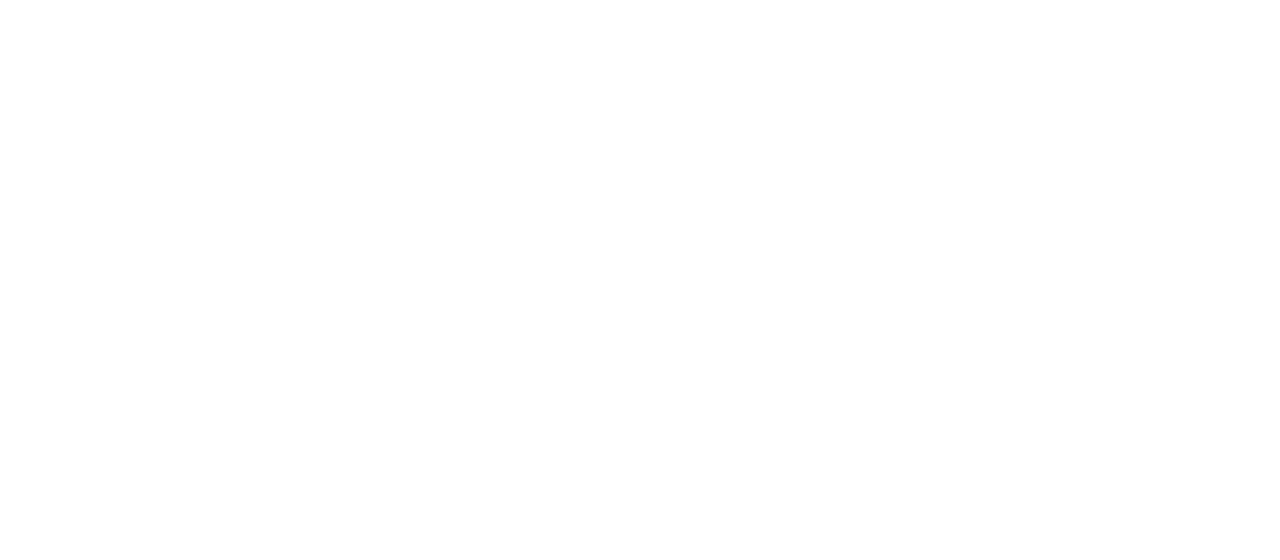
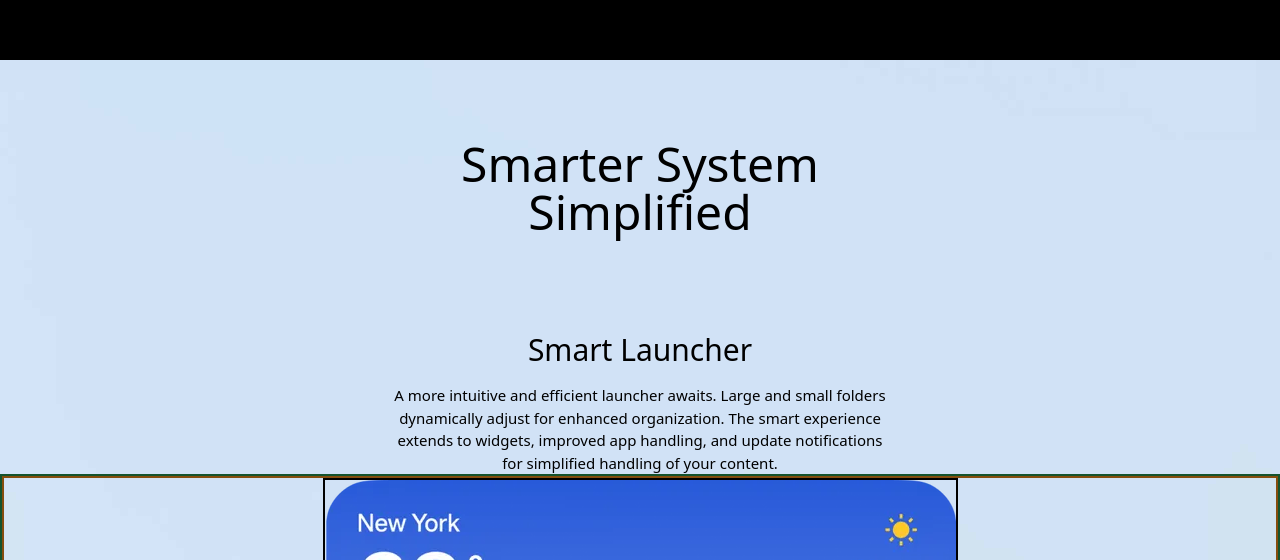
Before and after one commit to Amitrawat4532/faculticeducation, a Next.js app: page /three in a window 1280 px wide. Before the commit this address had no page. Shown: the part 740-1300 px from the top of the page. Before the commit the page ends 800 px from the top, so only its background shows below. Built offline with nearby package versions, Linux system fonts and the light colour scheme.

Commit message:
fixed scale value

```diff
--- a/pages/Finalanimation.js
+++ b/pages/Finalanimation.js
@@ -16,7 +16,7 @@
 
   const v = motionValue(scrVal);
   const w = useTransform(v, [1312, 1900], [30, 0]);
-  const P = useTransform(v, [1214, 2050], [30, 0]);
+  const P = useTransform(v, [1214, 2050], [30, -10]);
 
   const P1 = useTransform(v, [1214, 2050], [1.3, 3.5]);
   const P2 = useTransform(v, [1214, 2050], [0, 65]);
@@ -30,17 +30,6 @@
   const opacity = useTransform(v, [1200, 100], [0, 1]);
   const opacityimg = useTransform(v, [1900, 100], [0, 1]);
   const opacityText = useTransform(v, [100, 800], [0, 1]);
-  // const borderRadius = useTransform(v, [0, 1], ["0px", "50px"]);
-  // const scale = useTransform(scrollYProgress, [1214, 2050], [1, 5]);
-  // const backgroundColor = useTransform(
-  //   v,
-  //   [0, 1],
-  //   ["red", "url('/images/backgroundimgdown.jpg')"]
-  // );
-  // const opacityImg = useTransform(v, [10, 100], [0, 1]);
-  // icon transformation section
-  // const icon3 = useTransform(scrollYProgress, [0.3, 0.4], [1.1, 0.6]);
-  // icon transformation section
 
   return (
     <>
--- /dev/null
+++ b/pages/three.js
@@ -0,0 +1,60 @@
+/* eslint-disable @next/next/no-img-element */
+import { motion } from "framer-motion";
+import Dummy from "/components/Dummy";
+
+const Three = () => {
+  // scale .8 -> .6
+
+  return (
+    <>
+      <Dummy />
+      <section
+        className="h-[300vh]"
+        style={{ background: "url('/images/backgroundimg.jpg')" }}
+      >
+        <div className="text-center">
+          <h1 className="text-5xl py-[5rem]">
+            Smarter System <br />
+            Simplified
+          </h1>
+          <h3 className="text-3xl my-[1rem]">Smart Launcher</h3>
+          <p className="text-[15px] w-[500px] flex m-auto">
+            A more intuitive and efficient launcher awaits. Large and small
+            folders dynamically adjust for enhanced organization. The smart
+            experience extends to widgets, improved app handling, and update
+            notifications for simplified handling of your content.
+          </p>
+        </div>
+
+        <div className="border-2 border-green-900">
+          <motion.div className="relative flex flex-col justify-center m-auto border-2 border-yellow-800">
+            <div className="flex flex-col justify-center mx-auto border-2 border-black relative ">
+              <img src="/images/featurephone.webp" alt="image" />
+
+{/* absolute h-[100px] w-[100px] right-[154px] top-[376px] */}
+{/* absolute right-[155px] */}
+{/* absolute right-[155px] bottom-[6px] */}
+              <div className="absolute border-2 border-pink-900 right-[0px] top-[378px]">
+                <div className="absolute h-[100px] w-[100px] right-[13px] ">
+                  <img src="/images/phoneicon1.webp" alt="image" />
+                </div>
+                <div className="">
+                  <img src="/images/phoneicon2.webp" alt="image" />
+                </div>
+                <div className="mt-[2rem]">
+                  <img
+                    src="/images/phoneicon3.webp"
+                    className="h-[327px]"
+                    alt="image"
+                  />
+                </div>
+              </div>
+            </div>
+          </motion.div>
+        </div>
+      </section>
+    </>
+  );
+};
+
+export default Three;
```
